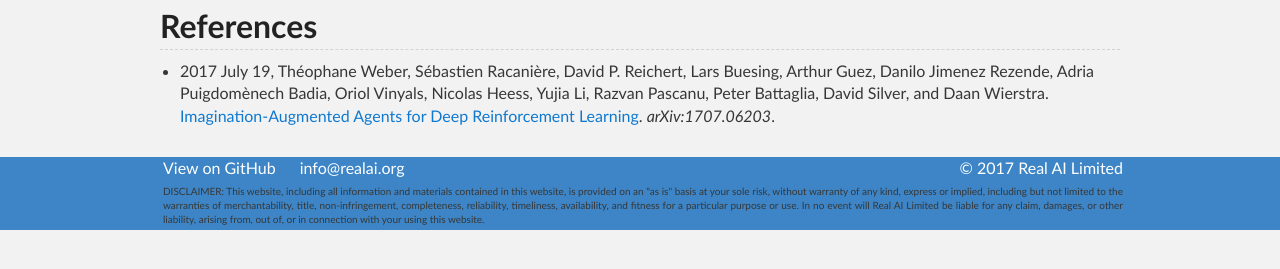
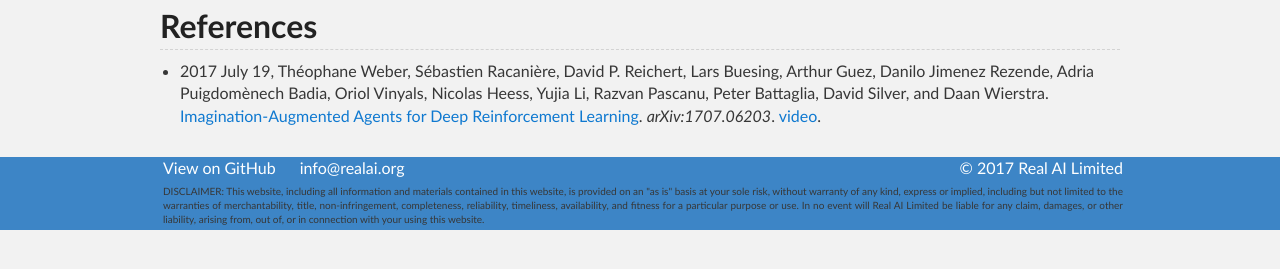
Before and after one commit to Tonywuhk/realai.org, a Jekyll site: the page built from rl/agents.md, in a window 1280 px wide. Shown: the part 339-608 px from the top of the page. Built offline with Jekyll 4.4.1, drawn with Linux system fonts in a browser that asks for light colours; our own code applies the rules of GitHub Pages for plain Markdown files; the repository's description, which GitHub fills in, is left out.

Commit message:
Add link to DeepMind I2A video

```diff
--- a/rl/agents.md
+++ b/rl/agents.md
@@ -9,4 +9,4 @@ The Imagination-Augmented Agent (I2A) uses a model-based path to provide additio
 
 ## References
 
-* 2017 July 19, Théophane Weber, Sébastien Racanière, David P. Reichert, Lars Buesing, Arthur Guez, Danilo Jimenez Rezende, Adria Puigdomènech Badia, Oriol Vinyals, Nicolas Heess, Yujia Li, Razvan Pascanu, Peter Battaglia, David Silver, and Daan Wierstra. [Imagination-Augmented Agents for Deep Reinforcement Learning](https://arxiv.org/abs/1707.06203). *arXiv:1707.06203*.
+* 2017 July 19, Théophane Weber, Sébastien Racanière, David P. Reichert, Lars Buesing, Arthur Guez, Danilo Jimenez Rezende, Adria Puigdomènech Badia, Oriol Vinyals, Nicolas Heess, Yujia Li, Razvan Pascanu, Peter Battaglia, David Silver, and Daan Wierstra. [Imagination-Augmented Agents for Deep Reinforcement Learning](https://arxiv.org/abs/1707.06203). *arXiv:1707.06203*. [video](https://drive.google.com/open?id=0B4tKsKnCCZtQY2tTOThucHVxUTQ).
```
Also changed, not shown: labs/deepmind-publications.md (+1 -1 lines).
